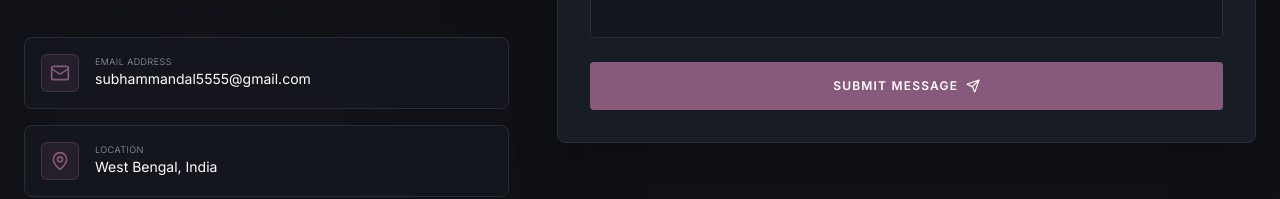
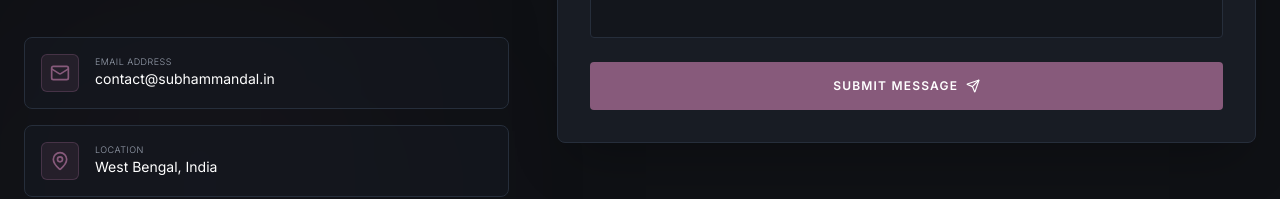
Before and after one commit to Subhammandal5555/personal-portfolio, a Next.js app: page / in a window 1280 px wide. Shown: the part 4233-4432 px from the top of the page. Built offline with nearby package versions, Linux system fonts and the light colour scheme.

Commit message:
feat: change contact email address to professional domain contact@subhammandal.in

```diff
--- a/src/components/Contact.tsx
+++ b/src/components/Contact.tsx
@@ -11,8 +11,8 @@ export default function Contact() {
 
   useEffect(() => {
     // Obfuscate by splitting parts to defeat static HTML crawlers
-    const user = "subhammandal5555";
-    const domain = "gmail.com";
+    const user = "contact";
+    const domain = "subhammandal.in";
     setEmail(`${user}@${domain}`);
   }, []);
 
@@ -82,7 +82,7 @@ export default function Contact() {
                       href={email ? `mailto:${email}` : "#"}
                       className="text-white hover:text-brand-accent transition-colors duration-200"
                     >
-                      {email || "subhammandal5555 [at] gmail [dot] com"}
+                      {email || "contact [at] subhammandal [dot] in"}
                     </a>
                   </div>
                 </div>
```
